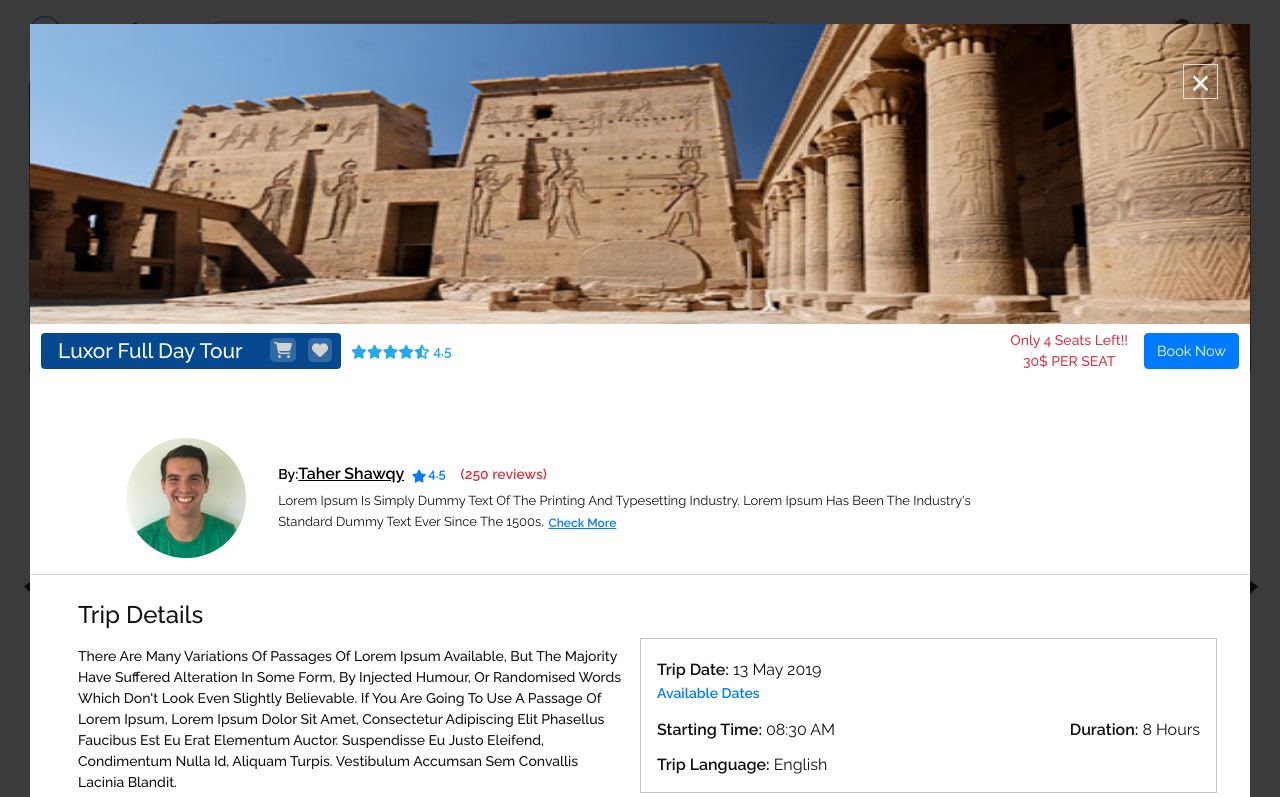
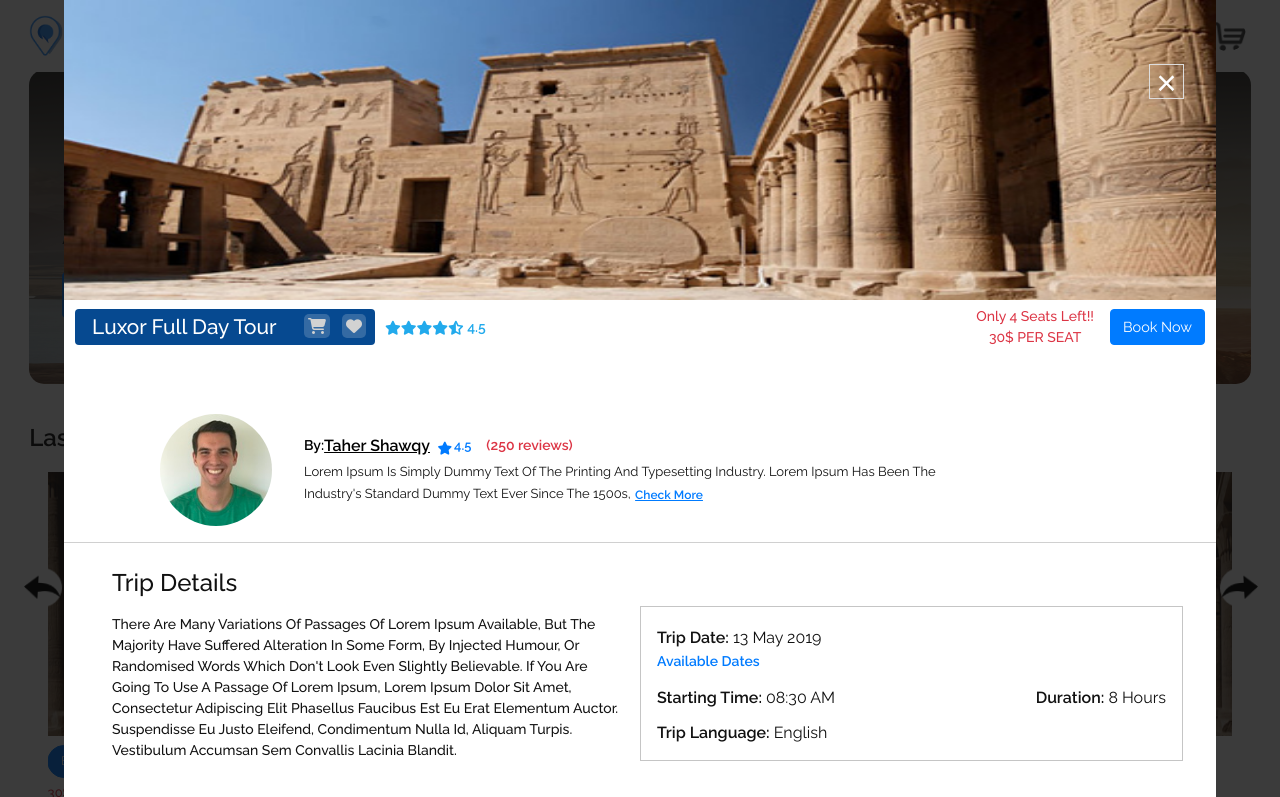
Before and after one commit to shadyagmy/Tour-Share, a plain HTML site: page index.html in a window 1280 px wide. Both pictures are taken after a click on the link 275 px from the left and 721 px from the top of the page. Shown: the top 797 px of the page. Drawn offline with nearby package versions, Linux system fonts and the light colour scheme.

Commit message:
Small adjusting in Full tour info

```diff
--- a/assets/css/style.css
+++ b/assets/css/style.css
@@ -797,10 +797,11 @@ header.header .row {
   ===================================*/
 
   .mfp-container {
-    width: 100%;
+    width: 90%;
     margin: 0 auto;
-    padding: 0 30px;
-    height: 10%;
+    padding: 0px 0px;
+    height: auto;
+    position: static;
 }
 
 .mfp-content {
@@ -815,7 +816,6 @@ header.header .row {
     width: 100%;
     height: auto;
     background: #fff;
-    margin-top: 1.5rem;
     border-radius: 5px;
 
   }
@@ -1077,7 +1077,7 @@ header.header .row {
 
 .trip_reviews {
     padding: 10px 40px;
-    margin: 15px 0 10px;
+    margin: 15px 0 0px;
 
 }
 
@@ -1110,6 +1110,10 @@ header.header .row {
 
 
 @media all and (max-width: 770px) {
+    .mfp-container {
+        width: 100%;
+    }
+
     .tour_full_info_header {
        flex-wrap: wrap;
        justify-content: space-between;
--- a/assets/js/script.js
+++ b/assets/js/script.js
@@ -53,7 +53,7 @@ $('.owl-carousel.last-minutes-tours-slider, .owl-carousel.top-rated-tours-slider
   autoplayTimeout:7500,
   autoplaySpeed : 1200,
   autoplayHoverPause:true,
-  navText: ['<img src="assets/img/arrow_left.png" alt="arrow left">','<img src="assets/img/arrow_right.png" alt="arrow left">'],
+  navText: ['<img src="../assets/img/arrow_left.png" alt="arrow left">','<img src="../assets/img/arrow_right.png" alt="arrow left">'],
   mouseDrag : true,
   touchDrag : true,
   responsive:{
@@ -66,7 +66,7 @@ $('.owl-carousel.last-minutes-tours-slider, .owl-carousel.top-rated-tours-slider
       750:{
           items:2,
           nav:false,
-          mouseDrag : false
+          mouseDrag : true
       },
       1200:{
           items:3,
@@ -118,6 +118,7 @@ $('.owl-carousel.top_rated_attractions-slider').owlCarousel({
 
 $('.open-popup-link').magnificPopup({
   type:'inline',
+  alignTop : true,
   midClick: true
 
 });
--- a/index.html
+++ b/index.html
@@ -207,9 +207,6 @@
                            <span>4.5 </span>
                         </span>
                       </h6>
-                      <a href="#full_tour_info" class="open-popup-link view_full_info">
-                        <i class="fas fa-eye"></i>
-                      </a>
                   </div>
                   <form action="" class="tour_show_details-form">
                     <div class="shop-cart-cont">
@@ -243,10 +240,7 @@
                     <h6 class="tour_show_details-heading">
                       Luxor full day tour
                       <span class="tour_show_details-heading-rating"><i class="fas fa-star"></i>&nbsp;4.5</span>
-                    </h6>
-                    <a href="#full_tour_info" class="open-popup-link view_full_info">
-                      <i class="fas fa-eye"></i>
-                    </a>
+                      </h6>
                 </div>
                 <form action="" class="tour_show_details-form">
                   <div class="shop-cart-cont">
@@ -285,9 +279,6 @@
                          <span>4.5 </span>
                       </span>
                     </h6>
-                    <a href="#full_tour_info" class="open-popup-link view_full_info">
-                      <i class="fas fa-eye"></i>
-                    </a>
                 </div>
                 <form action="" class="tour_show_details-form">
                   <div class="shop-cart-cont">
```
